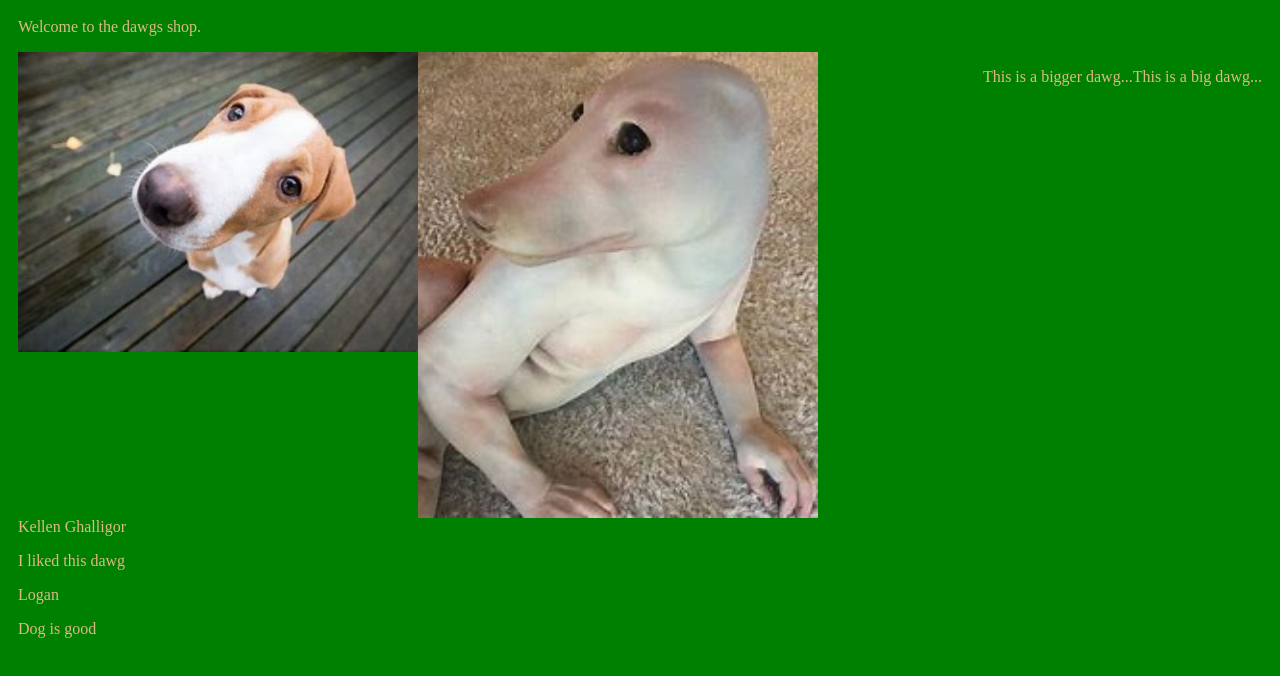
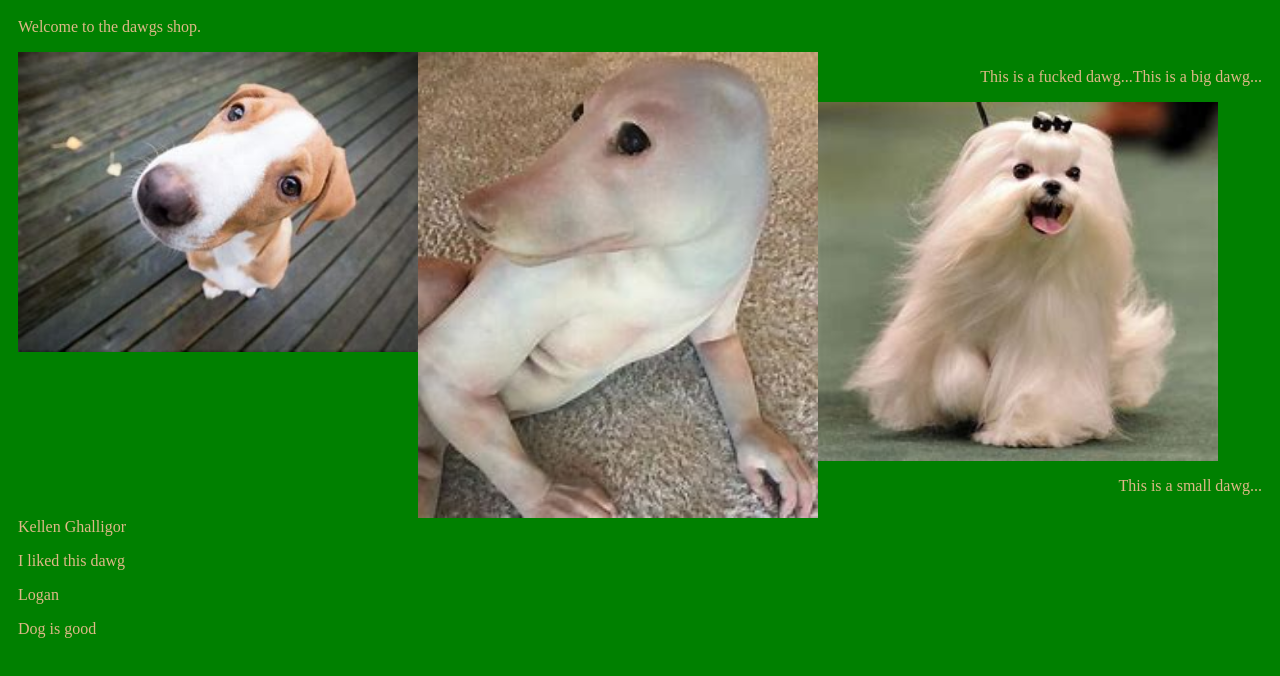
Before and after one commit to Nathansoriz/nathansoriz.github.io, a plain HTML site: page index.htm in a window 1280 px wide. Shown: the part 58-734 px from the top of the page. Drawn offline with Linux system fonts and the light colour scheme.

Commit message:
Update index.htm

```diff
--- a/index.htm
+++ b/index.htm
@@ -16,7 +16,11 @@
 
 <div id="dog2">
 	<div id="image"><img src="dogs2.jfif" width=400px></div>
-	<div id="description"><p>This is a bigger dawg...</p></div>
+	<div id="description"><p>This is a fucked dawg...</p></div>
+</div>
+<div id="do32">
+	<div id="image"><img src="dogs3.jfif" width=400px></div>
+	<div id="description"><p>This is a small dawg...</p></div>
 </div>
 
 <div id="reviews">
```
